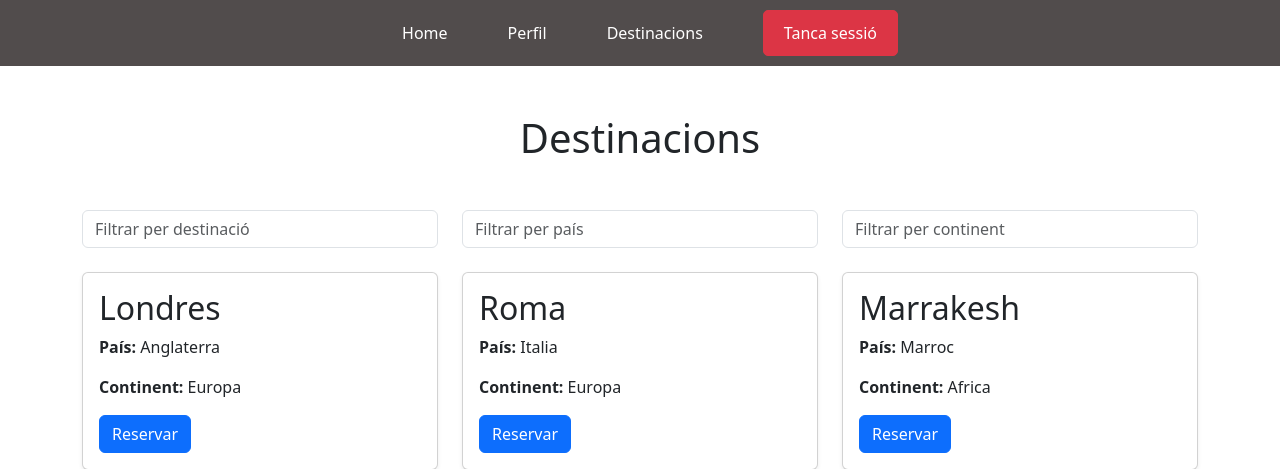
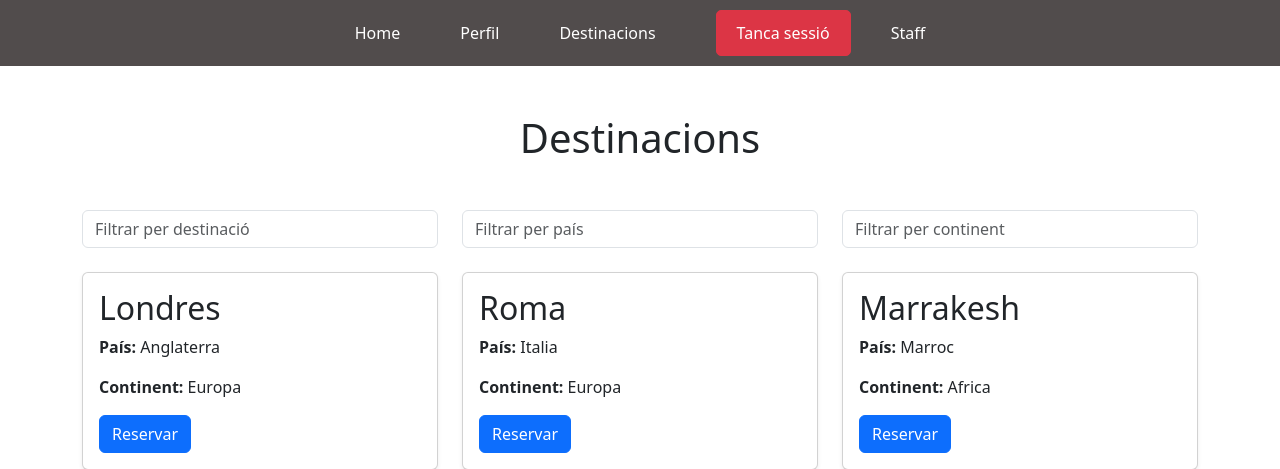
Before and after one commit to mescola21/web_viatges, a Django app: page /accounts/viatges/ in a window 1280 px wide. Shown: the top 469 px of the page. Run offline with Django 5.2, Linux system fonts and the light colour scheme; a user stored in the database is signed in; data comes from the database, SQL or seed files in the repository; both versions use the stored data as it was after the commit.

Commit message:
Staff view començada

```diff
--- a/accounts/templates/navbar.html
+++ b/accounts/templates/navbar.html
@@ -15,6 +15,13 @@
                     <button type="submit" class="btn btn-danger">Tanca sessió</button>
                 </form>
             </li>
+            {% if user.is_staff %}
+                <li class="nav-item">
+                    <a class="nav-link" href="{% url 'staff' %}">Staff</a>
+                </li>
+
+
+            {% endif %}
 
         {% else %}
             <li class="nav-item"><a class="nav-link" href="/accounts/login/">Login</a></li>
--- a/accounts/templates/opcions_viatge.html
+++ b/accounts/templates/opcions_viatge.html
@@ -16,6 +16,41 @@
         <input type="text" id="filter-continent" class="form-control" placeholder="Filtrar per continent">
     </div>
 </div>
+
+<!-- Afegim jQuery i jQuery UI (si no estan ja al teu projecte) -->
+<script src="https://code.jquery.com/jquery-3.6.0.min.js"></script>
+<script src="https://code.jquery.com/ui/1.13.2/jquery-ui.min.js"></script>
+<link rel="stylesheet" href="https://code.jquery.com/ui/1.13.2/themes/base/jquery-ui.css">
+
+<!-- Script per autocompletar -->
+<script>
+$(function() {
+    // Llistes d'exemples per cada camp
+    var destinacions = [
+        "Barcelona", "París", "Nova York", "Tòquio", "Londres", "Roma", "Dubai", "Singapur"
+    ];
+    var paisos = [
+        "Espanya", "França", "Estats Units", "Japó", "Regne Unit", "Itàlia", "Emirats Àrabs", "Singapur"
+    ];
+    var continents = [
+        "Europa", "Àsia", "Amèrica del Nord", "Amèrica del Sud", "Àfrica", "Oceania", "Antàrtida"
+    ];
+
+    // Activar autocompletar en cada input
+    $("#filter-destinacio").autocomplete({
+        source: destinacions
+    });
+
+    $("#filter-pais").autocomplete({
+        source: paisos
+    });
+
+    $("#filter-continent").autocomplete({
+        source: continents
+    });
+});
+</script>
+
 
     {% if viatges %}
         <div class="row" id="viatges-container">
--- a/accounts/urls.py
+++ b/accounts/urls.py
@@ -13,4 +13,5 @@ urlpatterns = [
     path('eliminar_viatge/<int:viatge_id>/', views.eliminar_viatge, name='eliminar_viatge'),
     path('reserva/<str:viatge_nom>/', views.reserva, name='reserva_viatge'),
     path('editar_perfil', views.editar_perfil, name='editar_perfil'),
+    path('staff/', views.staff, name='staff'),
 ]
--- a/accounts/views.py
+++ b/accounts/views.py
@@ -102,3 +102,7 @@ def editar_perfil(request):
         form = PerfilUsuariForm(instance=perfil)
 
     return render(request, 'editar_perfil.html', {'form': form})
+
+@login_required
+def staff(request):
+    return render(request,'staff.html')
```
Also changed, not shown: accounts/templates/staff.html (added, +7 -0 lines), db.sqlite3. Lines whose indentation alone changed are shown as unchanged.
